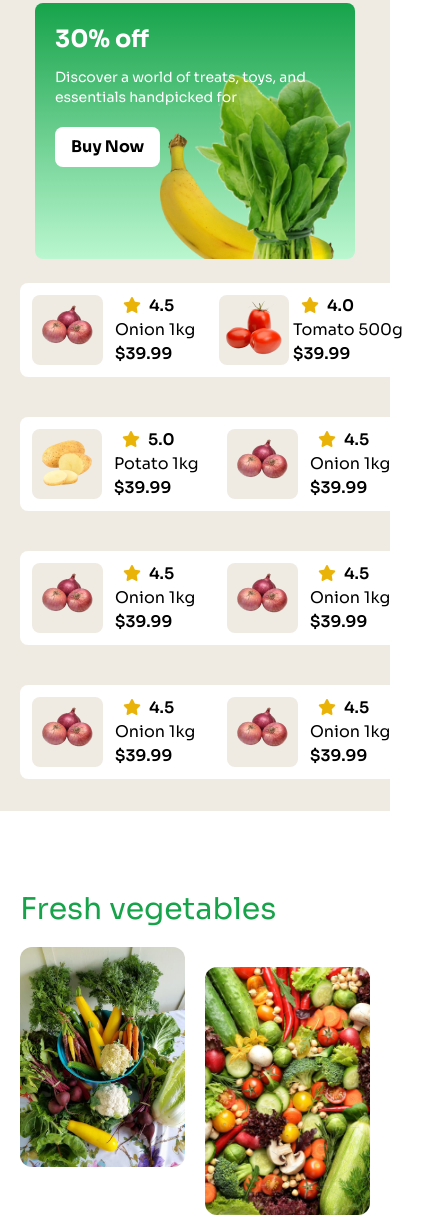
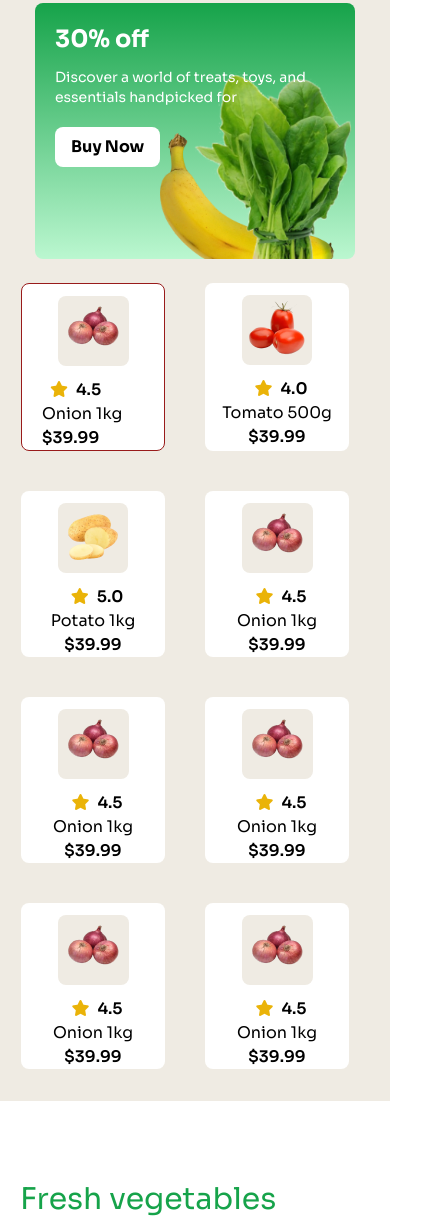
Before and after one commit to mdimu29ail/Assigment-3-tailwindcss, a plain HTML site: page index.html in a window 390 px wide. Shown: the part 1973-3193 px from the top of the page, 423 px wide, since content can reach past the window. Drawn offline with nearby package versions, Linux system fonts and the light colour scheme.

Commit message:
box sizeing

```diff
--- a/index.html
+++ b/index.html
@@ -173,14 +173,14 @@
 
             </div>
           </div>
-          <div class="flex justify-center">
+          <div class="flex justify-center pr-5 lg:pr-0">
             <div class="grid grid-cols-2 md:grid-cols-3 gap-10 lg:pr-6">
               <!-- 1st min box -->
-              <div class=" w-52 bg-white flex items-center rounded-lg">
-                <div class="p-3">
+              <div class=" w-36 md:w-52 border border-red-800 bg-white md:flex items-center rounded-lg">
+                <div class="p-3 flex justify-center">
                   <img src="img/image 43.png" alt="" class="bg-[#EFEBE3] rounded-lg">
                 </div>
-                <div>
+                <div class="px-5 md:px-0">
                   <i class="fa-solid fa-star text-yellow-500 px-2"></i><span class="font-semibold">4.5</span>
                   <h5>Onion 1kg</h5>
                   <h6 class="font-semibold">$39.99</h6>
@@ -188,11 +188,11 @@
 
               </div>
               <!-- 2st min box -->
-              <div class=" w-52 bg-white flex items-center rounded-lg">
-                <div class="p-1 md:p-3 lg:p-3">
+              <div class="w-36 md:w-52 bg-white md:flex  items-center rounded-lg">
+                <div class="p-3 flex justify-center">
                   <img src="img/image 41.png" alt="" class="bg-[#EFEBE3] rounded-lg">
                 </div>
-                <div>
+                <div class="text-center">
                   <i class="fa-solid fa-star text-yellow-500 px-2"></i><span class="font-semibold">4.0</span>
                   <h5>Tomato 500g</h5>
                   <h6 class="font-semibold">$39.99</h6>
@@ -200,11 +200,11 @@
 
               </div>
               <!-- 3st min box -->
-              <div class=" w-52 bg-white flex items-center rounded-lg">
-                <div class="p-3">
+              <div class=" w-36 md:w-52 bg-white md:flex  items-center rounded-lg">
+                <div class="p-3 flex justify-center">
                   <img src="img/image 44.png" alt="" class="bg-[#EFEBE3] rounded-lg">
                 </div>
-                <div>
+                <div class="text-center">
                   <i class="fa-solid fa-star text-yellow-500 px-2"></i><span class="font-semibold">5.0</span>
                   <h5>Potato 1kg</h5>
                   <h6 class="font-semibold">$39.99</h6>
@@ -212,11 +212,11 @@
 
               </div>
               <!-- 4st min box -->
-              <div class=" w-52 bg-white flex items-center rounded-lg">
-                <div class="p-3">
+              <div class=" w-36 md:w-52 bg-white md:flex  items-center rounded-lg">
+                <div class="p-3 flex justify-center">
                   <img src="img/image 43.png" alt="" class="bg-[#EFEBE3] rounded-lg">
                 </div>
-                <div>
+                <div class="text-center">
                   <i class="fa-solid fa-star text-yellow-500 px-2"></i><span class="font-semibold">4.5</span>
                   <h5>Onion 1kg</h5>
                   <h6 class="font-semibold">$39.99</h6>
@@ -224,11 +224,11 @@
 
               </div>
               <!-- 5 st min box -->
-              <div class=" w-52 bg-white flex items-center rounded-lg">
-                <div class="p-3">
+              <div class=" w-36 md:w-52 bg-white md:flex  items-center rounded-lg">
+                <div class="p-3 flex justify-center">
                   <img src="img/image 43.png" alt="" class="bg-[#EFEBE3] rounded-lg">
                 </div>
-                <div>
+                <div class="text-center">
                   <i class="fa-solid fa-star text-yellow-500 px-2"></i><span class="font-semibold">4.5</span>
                   <h5>Onion 1kg</h5>
                   <h6 class="font-semibold">$39.99</h6>
@@ -236,11 +236,11 @@
 
               </div>
               <!-- 6 st min box -->
-              <div class=" w-52 bg-white flex items-center rounded-lg">
-                <div class="p-3">
+              <div class=" w-36 md:w-52 bg-white md:flex  items-center rounded-lg">
+                <div class="p-3 flex justify-center">
                   <img src="img/image 43.png" alt="" class="bg-[#EFEBE3] rounded-lg">
                 </div>
-                <div>
+                <div class="text-center">
                   <i class="fa-solid fa-star text-yellow-500 px-2"></i><span class="font-semibold">4.5</span>
                   <h5>Onion 1kg</h5>
                   <h6 class="font-semibold">$39.99</h6>
@@ -248,11 +248,11 @@
 
               </div>
               <!-- 7 st min box -->
-              <div class=" w-52 bg-white flex items-center rounded-lg">
-                <div class="p-3">
+              <div class=" w-36 md:w-52 bg-white md:flex  items-center rounded-lg">
+                <div class="p-3 flex justify-center">
                   <img src="img/image 43.png" alt="" class="bg-[#EFEBE3] rounded-lg">
                 </div>
-                <div>
+                <div class="text-center">
                   <i class="fa-solid fa-star text-yellow-500 px-2"></i><span class="font-semibold">4.5</span>
                   <h5>Onion 1kg</h5>
                   <h6 class="font-semibold">$39.99</h6>
@@ -260,11 +260,11 @@
 
               </div>
               <!-- 8 st min box -->
-              <div class=" w-52 bg-white flex items-center rounded-lg">
-                <div class="p-3">
+              <div class="w-36 md:w-52 bg-white md:flex  items-center rounded-lg">
+                <div class="p-3 flex justify-center">
                   <img src="img/image 43.png" alt="" class="bg-[#EFEBE3] rounded-lg">
                 </div>
-                <div>
+                <div class="text-center">
                   <i class="fa-solid fa-star text-yellow-500 px-2"></i><span class="font-semibold">4.5</span>
                   <h5>Onion 1kg</h5>
                   <h6 class="font-semibold">$39.99</h6>
```
